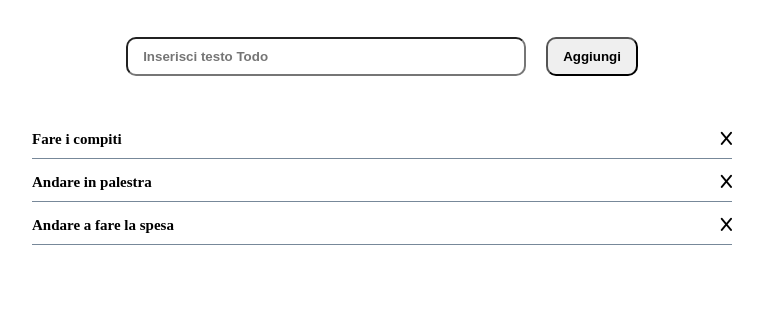
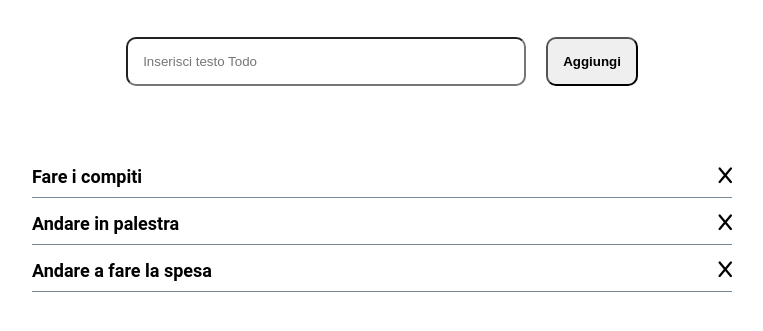
Before and after one commit to AleFabbretti/vue-todolist, a plain HTML site: page index.html in a window 1280 px wide. Shown: the part 93-424 px from the top of the page, without its empty margins (258-1021 px from the left). Drawn offline with nearby package versions, Linux system fonts and the light colour scheme.

Commit message:
Aggiunta stampa lista

```diff
--- a/css/style.css
+++ b/css/style.css
@@ -3,6 +3,10 @@
     box-sizing: border-box;
     padding: 0;
     margin: 0;
+}
+
+body{
+    font-family: 'Roboto', sans-serif;
 }
 
 .logo{
@@ -22,9 +26,8 @@
 .new-task input{
     width: 400px;
     border-radius: 10px;
-    padding: 10px 15px;
+    padding: 15px 15px;
     margin: 20px 10px;
-    font-weight: bold;
 }
 
 .new-task button{
@@ -40,13 +43,13 @@
     width: 800px;
     border-radius: 10px;
     padding: 10px 50px;
-    margin: auto;
+    margin: 25px auto;
 }
 
 .task{
     list-style: none;
     font-weight: bold;
-    font-size: 15px;
+    font-size: 18px;
     margin: 15px 0;
     padding-bottom: 10px;
     border-bottom: 1px solid lightslategray;
--- a/index.html
+++ b/index.html
@@ -17,22 +17,14 @@
         <div class="logo">
             <img src="img/logo.png" alt="Logo Boolean">
         </div>
-        <form class="new-task">
-            <input type="text" placeholder="Inserisci testo Todo" id="">
+        <form class="new-task" @submit.prevent="addToDo">
+            <input type="text" placeholder="Inserisci testo Todo" v-model="newToDo" required/>
             <button type="submit">Aggiungi</button>
         </form>
         <div class="task-container">
             <ul>
-                <li class="task">
-                    Fare i compiti
-                    <i class="fa-solid fa-x"></i>
-                </li>
-                <li class="task">
-                    Andare in palestra
-                    <i class="fa-solid fa-x"></i>
-                </li>
-                <li class="task">
-                    Andare a fare la spesa
+                <li class="task" v-for="toDo in toDoList">
+                    {{ toDo.text }}
                     <i class="fa-solid fa-x"></i>
                 </li>
             </ul>
--- a/js/main.js
+++ b/js/main.js
@@ -0,0 +1,31 @@
+'use strict'
+
+const { createApp } = Vue
+
+createApp({
+    data() {
+      return {
+        newTodo: '',
+        toDoList : [
+            {
+                text: 'Fare i compiti',
+                done: true
+            },
+            {
+                text: 'Andare in palestra',
+                done: false
+            },
+            {
+                text: 'Andare a fare la spesa',
+                done: false
+            },
+        ],
+      }
+    },
+    methods : {
+        addTodo() {
+            this.toDoList.push(this.newTodo);
+            this.newTodo = '';
+        }
+    }
+  }).mount('#app')
```
